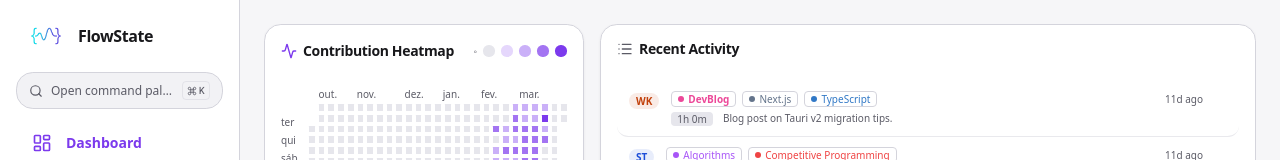
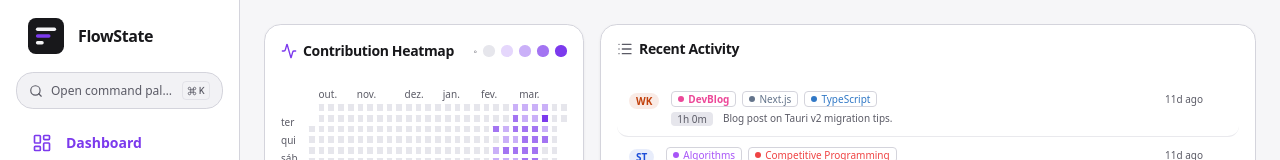
Before and after one commit to JhoanDev/FlowState, a Next.js app: page / in a window 1280 px wide. Shown: the top 160 px of the page. Built offline with nearby package versions, Linux system fonts and the light colour scheme.

Commit message:
refactor: replace static logo images with theme-aware SVG marks in UI components and update documentation

```diff
--- a/components/layout/global-loader.tsx
+++ b/components/layout/global-loader.tsx
@@ -2,7 +2,7 @@
 
 import * as React from "react";
 import { motion, AnimatePresence } from "motion/react";
-import Image from "next/image";
+
 import { useSettings } from "@/providers/settings-provider";
 
 export function GlobalLoader() {
@@ -34,13 +34,16 @@ export function GlobalLoader() {
             transition={{ duration: 0.5, ease: "easeOut" }}
             className="flex flex-col items-center gap-6"
           >
-            <div className="relative w-28 h-28 rounded-3xl overflow-hidden border border-border/50 emissive-border">
-              <Image
-                src="/logo.png"
+            <div className="relative w-28 h-28 rounded-3xl overflow-hidden border border-border/50 emissive-border flex items-center justify-center p-5">
+              <img
+                src="/flowstate-mark-light.svg"
                 alt="FlowState Logo"
-                fill
-                className="object-cover"
-                priority
+                className="w-full h-full object-contain block dark:hidden"
+              />
+              <img
+                src="/flowstate-mark-dark.svg"
+                alt="FlowState Logo"
+                className="w-full h-full object-contain hidden dark:block"
               />
             </div>
 
--- a/components/sidebar.tsx
+++ b/components/sidebar.tsx
@@ -15,7 +15,7 @@ import {
 } from "lucide-react";
 import { motion } from "motion/react";
 import Link from "next/link";
-import Image from "next/image";
+
 import { usePathname } from "next/navigation";
 import { useTranslation } from "react-i18next";
 import { useCommandPalette } from "@/hooks/use-command-palette";
@@ -91,13 +91,19 @@ export function Sidebar({ className, onNavClick, layoutIdPrefix = "desktop" }: {
     >
       {/* Logo */}
       <div className="flex h-[72px] items-center gap-3.5 px-7">
-        <Image
-          src="/logo.png"
+        <img
+          src="/flowstate-mark-light.svg"
           alt="FlowState Logo"
           width={36}
           height={36}
-          className="shrink-0"
-          unoptimized
+          className="shrink-0 block dark:hidden"
+        />
+        <img
+          src="/flowstate-mark-dark.svg"
+          alt="FlowState Logo"
+          width={36}
+          height={36}
+          className="shrink-0 hidden dark:block"
         />
         <span className="text-base font-bold tracking-tight truncate">FlowState</span>
       </div>
```
Also changed, not shown: .agent/LOGOS.md, 1 other file (tests, documents, lock files or other folders).
